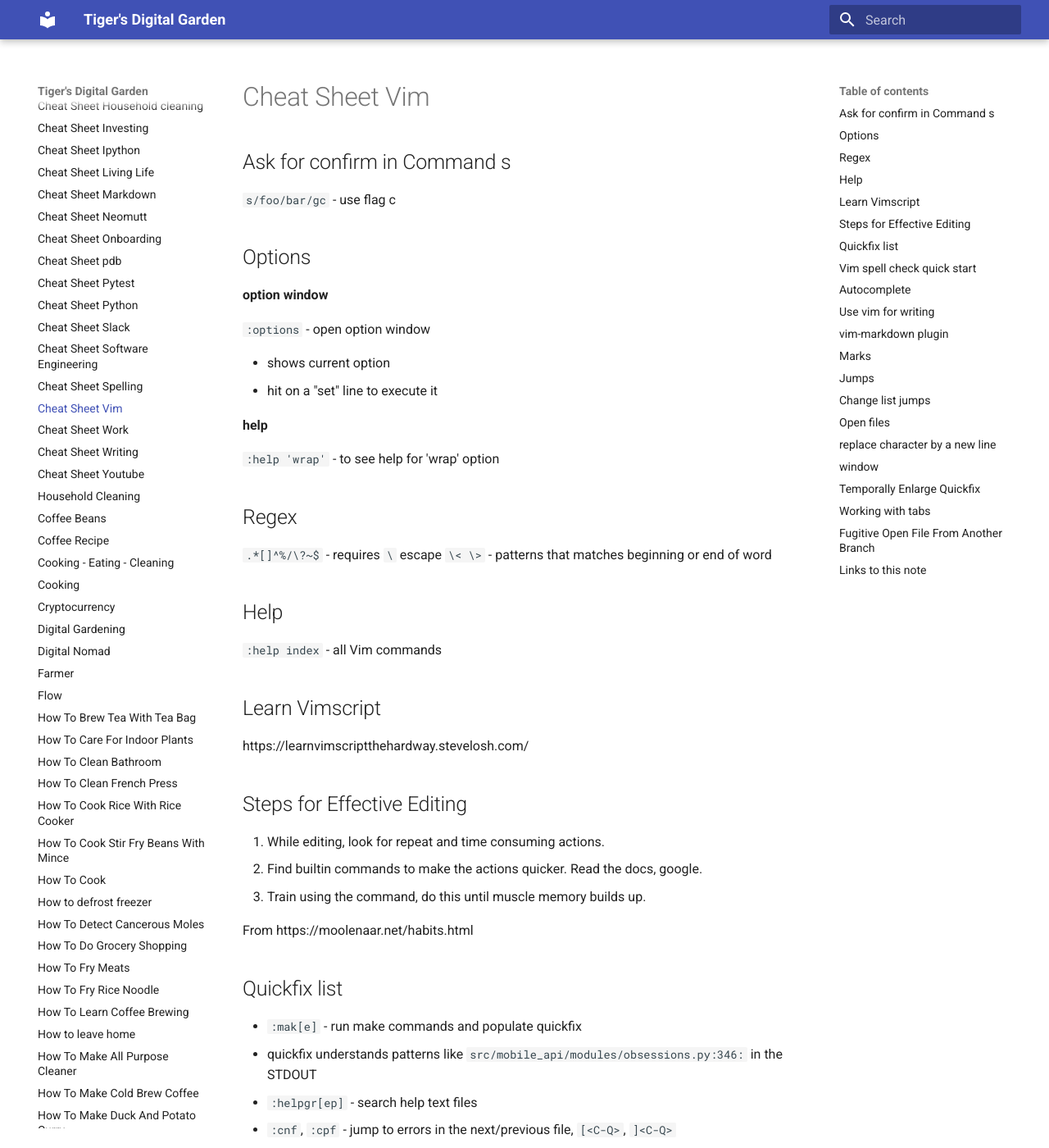
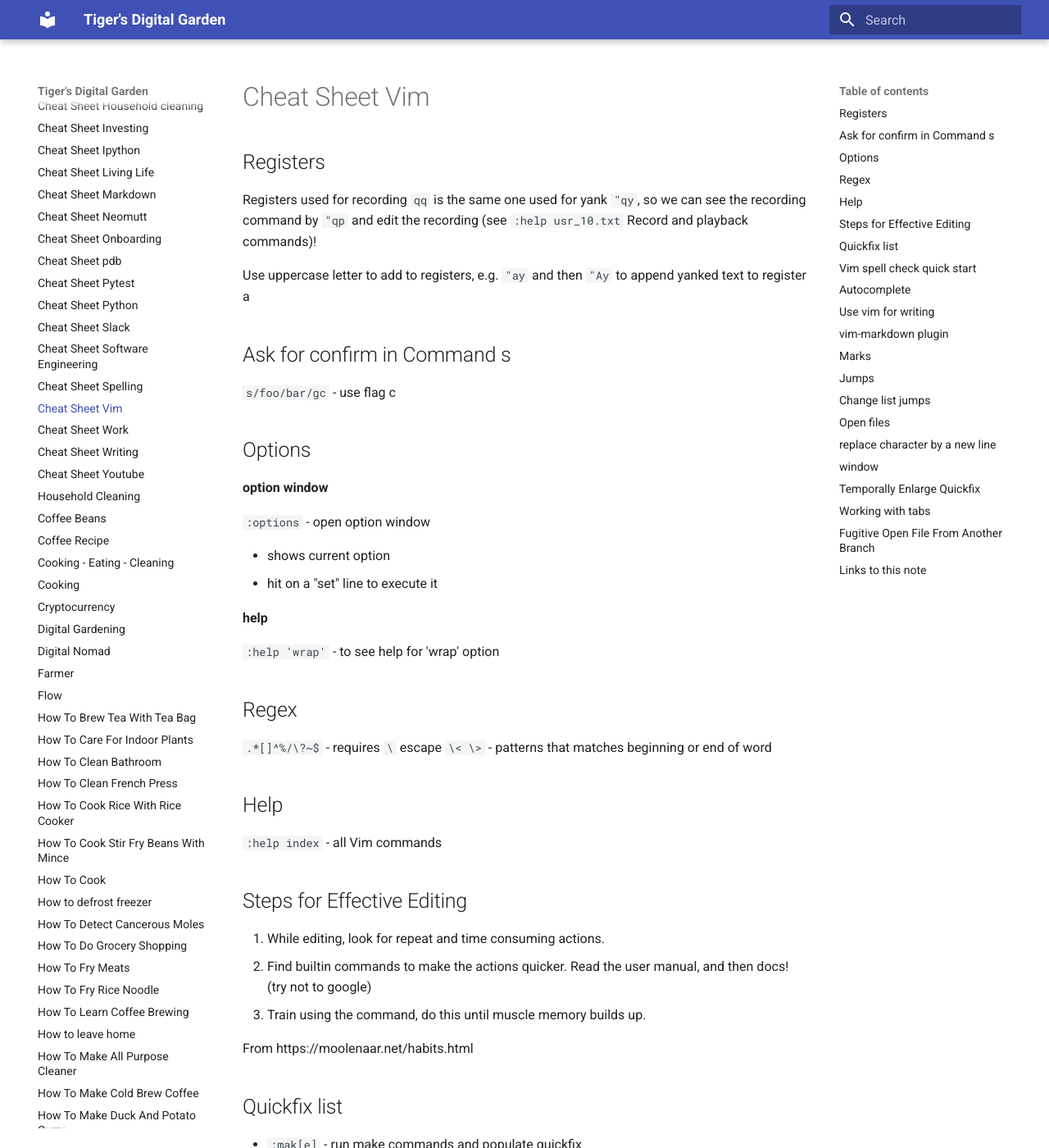
Before and after one commit to ynotstartups/notes, an MkDocs documentation site: the page built from notes/cheat-sheet-vim.md, in a window 1280 px wide and 1400 px high. Shown: the whole window at 82% size. Built offline with MkDocs 1.6.1 and Material for MkDocs 9.7.7, drawn with Linux system fonts in a browser that asks for light colours.

Commit message:
add Registers

```diff
--- a/notes/cheat-sheet-vim.md
+++ b/notes/cheat-sheet-vim.md
@@ -1,4 +1,10 @@
 # Cheat Sheet Vim
+
+## Registers
+
+Registers used for recording `qq` is the same one used for yank `"qy`, so we can see the recording command by `"qp` and edit the recording (see `:help usr_10.txt` Record and playback commands)!
+
+Use uppercase letter to add to registers, e.g. `"ay` and then `"Ay` to append yanked text to register a
 
 ## Ask for confirm in Command s
 
@@ -26,14 +32,10 @@
 
 `:help index` - all Vim commands
 
-## Learn Vimscript
-
-https://learnvimscriptthehardway.stevelosh.com/
-
 ## Steps for Effective Editing
 
 1. While editing, look for repeat and time consuming actions.
-1. Find builtin commands to make the actions quicker. Read the docs, google.
+1. Find builtin commands to make the actions quicker. Read the user manual, and then docs! (try not to google)
 1. Train using the command, do this until muscle memory builds up.
 
 From https://moolenaar.net/habits.html
```
